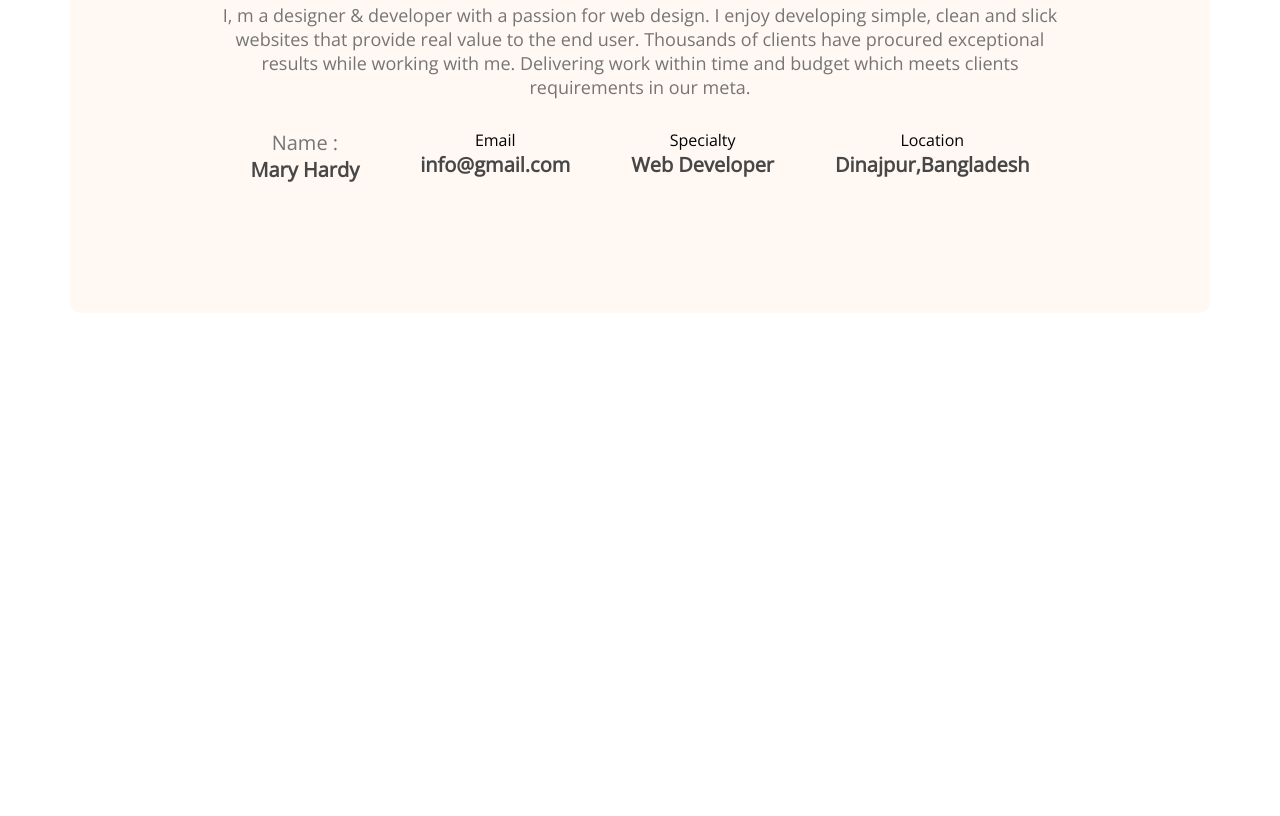
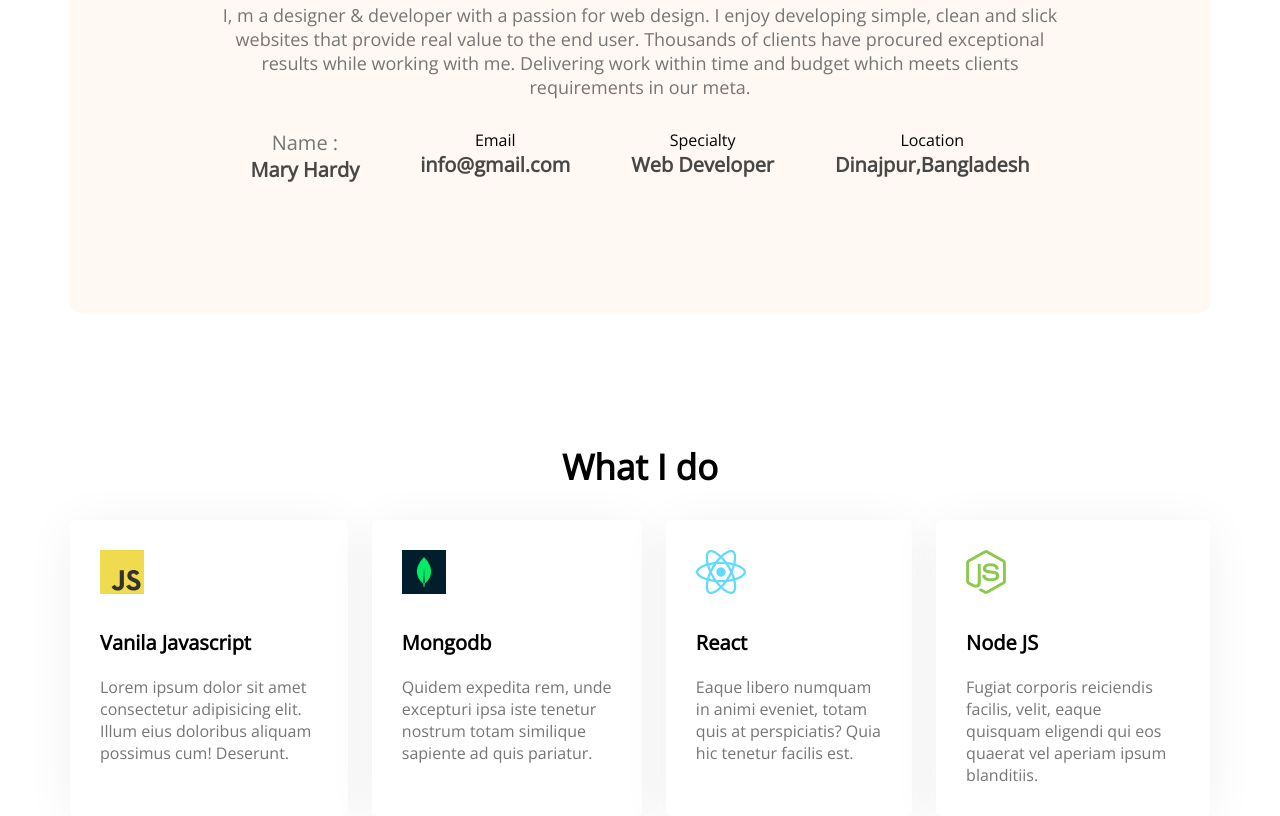
Before and after one commit to Retina04/1st-developer-portfolio, a plain HTML site: page index.html in a window 1280 px wide. Shown: the part 1174-1990 px from the top of the page. Before the commit the page ends 1487 px from the top, so only its background shows below. Drawn offline with nearby package versions, Linux system fonts and the light colour scheme.

Commit message:
section added

```diff
--- a/index.html
+++ b/index.html
@@ -66,6 +66,46 @@
           </div>
         </div>
       </section>
+      <!-- What i do section -->
+      <section class="what-i-do">
+        <h3 class="section-title">What I do</h3>
+
+        <!--  .skills-container>.skill*4>img+p.skill-title+p.skill-description>lorem15 -->
+        <div class="skills-container">
+          <div class="skill">
+            <img src="images/icons/js.png" alt="" />
+            <p class="skill-title">Vanila Javascript</p>
+            <p class="skill-description">
+              Lorem ipsum dolor sit amet consectetur adipisicing elit. Illum
+              eius doloribus aliquam possimus cum! Deserunt.
+            </p>
+          </div>
+          <div class="skill">
+            <img src="images/icons/mongo.png" alt="" />
+            <p class="skill-title">Mongodb</p>
+            <p class="skill-description">
+              Quidem expedita rem, unde excepturi ipsa iste tenetur nostrum
+              totam similique sapiente ad quis pariatur.
+            </p>
+          </div>
+          <div class="skill">
+            <img src="images/icons/react.png" alt="" />
+            <p class="skill-title">React</p>
+            <p class="skill-description">
+              Eaque libero numquam in animi eveniet, totam quis at perspiciatis?
+              Quia hic tenetur facilis est.
+            </p>
+          </div>
+          <div class="skill">
+            <img src="images/icons/nodejs.png" alt="" />
+            <p class="skill-title">Node JS</p>
+            <p class="skill-description">
+              Fugiat corporis reiciendis facilis, velit, eaque quisquam eligendi
+              qui eos quaerat vel aperiam ipsum blanditiis.
+            </p>
+          </div>
+        </div>
+      </section>
     </main>
     <footer></footer>
   </body>
--- a/style/portfolio.css
+++ b/style/portfolio.css
@@ -71,6 +71,7 @@ main {
   padding: 130px 150px;
 }
 .section-title {
+  text-align: center;
   margin-bottom: 30px;
   font-weight: 700;
   font-size: 35px;
@@ -93,3 +94,26 @@ main {
   font-size: 20px;
   color: #474747;
 }
+/* what i do style */
+.what-i-do {
+  margin-top: 130px;
+}
+.skills-container {
+  display: flex;
+  gap: 24px;
+}
+.skill {
+  background: #ffffff;
+  box-shadow: 0px 6px 50px rgba(0, 0, 0, 0.06);
+  border-radius: 5px;
+  padding: 30px;
+}
+.skill-title {
+  font-weight: 700;
+  font-size: 20px;
+  margin-top: 30px;
+  margin-bottom: 20px;
+}
+.skill-description {
+  color: #757575;
+}
```
